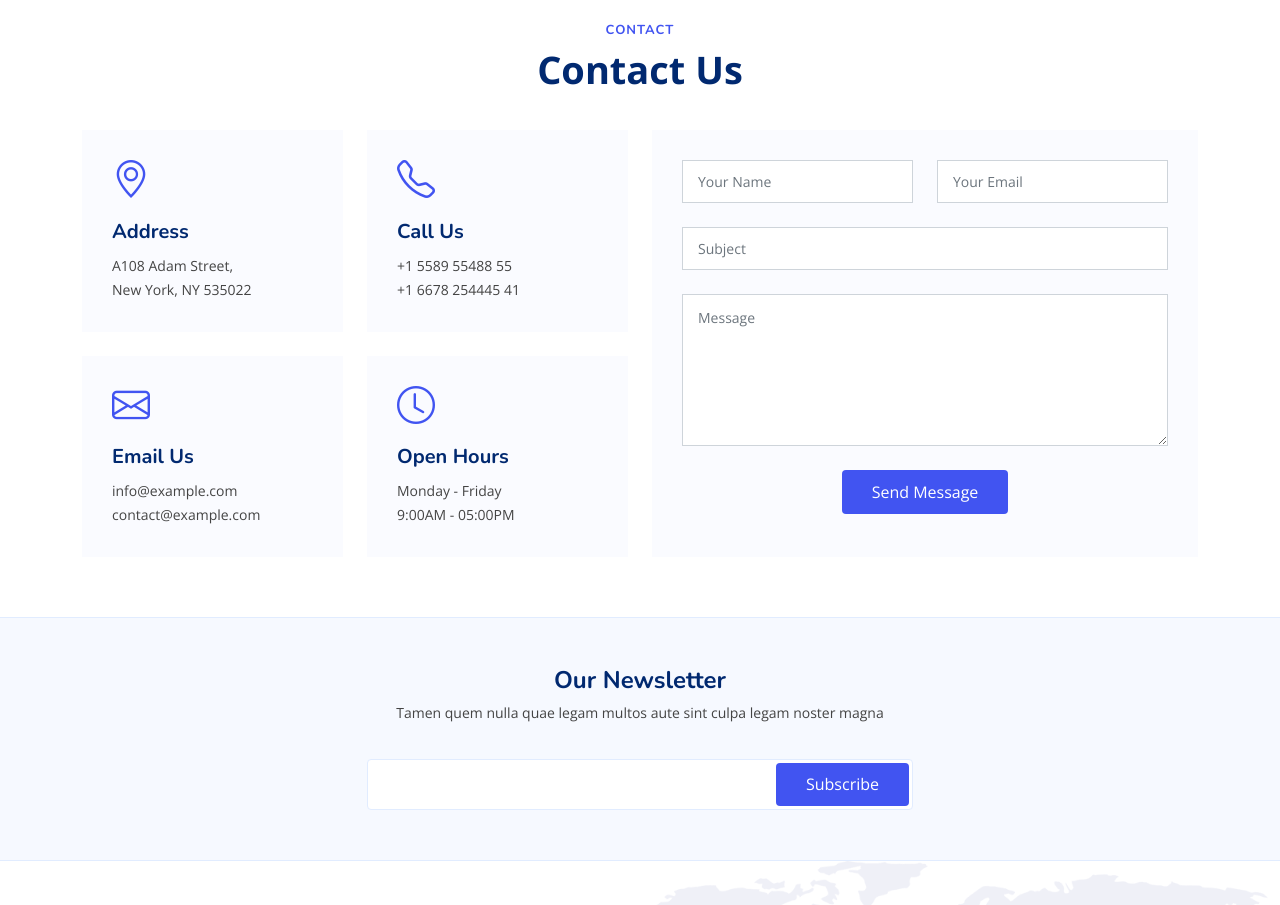
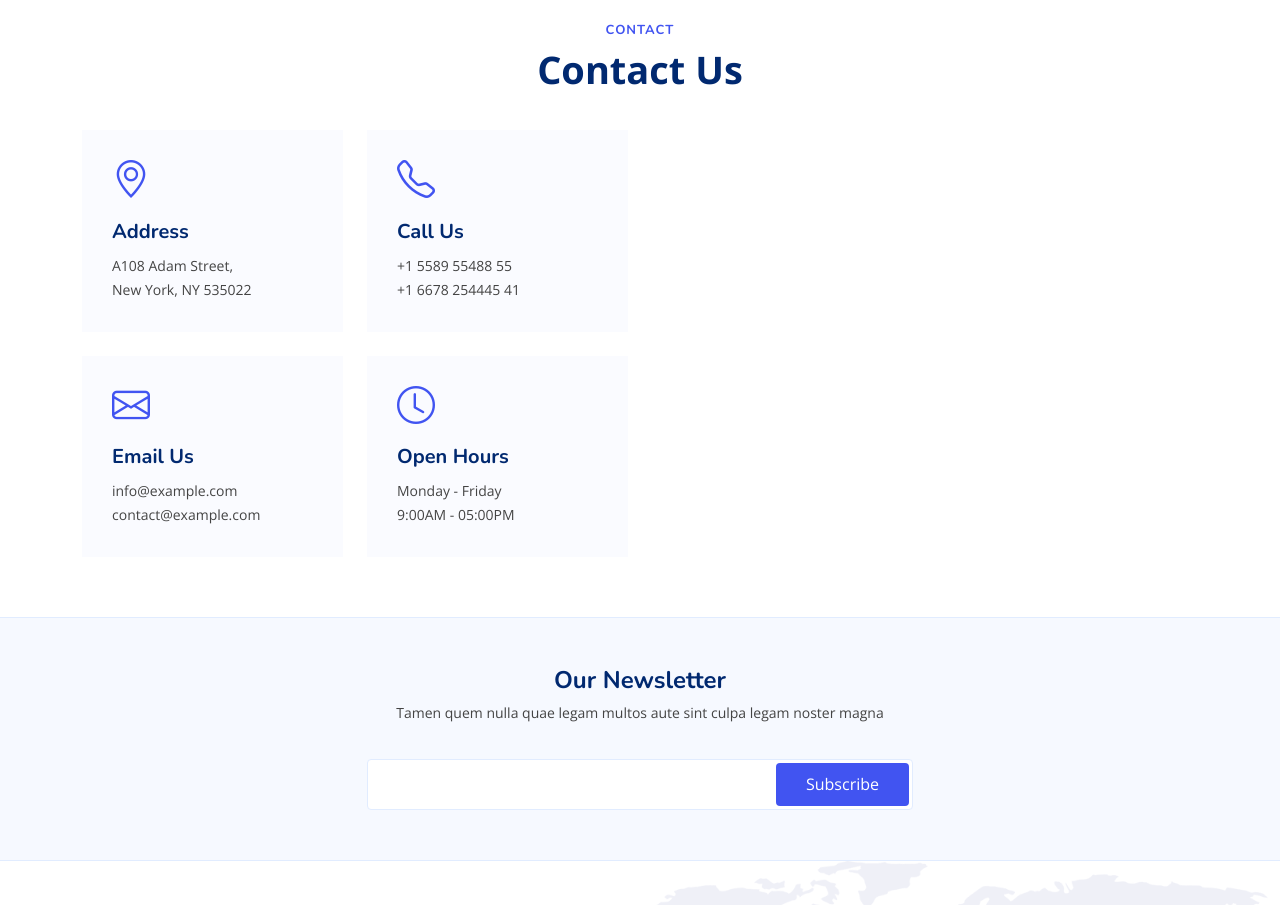
Before and after one commit to yashvardhanj/cv, a plain HTML site: page A12/index.html in a window 1280 px wide. Shown: the part 10040-10945 px from the top of the page. Drawn offline with nearby package versions, Linux system fonts and the light colour scheme.

Commit message:
Update index.html

```diff
--- a/A12/index.html
+++ b/A12/index.html
@@ -1171,35 +1171,7 @@
           </div>
 
           <div class="col-lg-6">
-            <form action="forms/contact.php" method="post" class="php-email-form">
-              <div class="row gy-4">
 
-                <div class="col-md-6">
-                  <input type="text" name="name" class="form-control" placeholder="Your Name" required>
-                </div>
-
-                <div class="col-md-6 ">
-                  <input type="email" class="form-control" name="email" placeholder="Your Email" required>
-                </div>
-
-                <div class="col-md-12">
-                  <input type="text" class="form-control" name="subject" placeholder="Subject" required>
-                </div>
-
-                <div class="col-md-12">
-                  <textarea class="form-control" name="message" rows="6" placeholder="Message" required></textarea>
-                </div>
-
-                <div class="col-md-12 text-center">
-                  <div class="loading">Loading</div>
-                  <div class="error-message"></div>
-                  <div class="sent-message">Your message has been sent. Thank you!</div>
-
-                  <button type="submit">Send Message</button>
-                </div>
-
-              </div>
-            </form>
 
           </div>
 
@@ -1222,7 +1194,7 @@
             <p>Tamen quem nulla quae legam multos aute sint culpa legam noster magna</p>
           </div>
           <div class="col-lg-6">
-            <form action="" method="post">
+            <form >
               <input type="email" name="email"><input type="submit" value="Subscribe">
             </form>
           </div>
```
